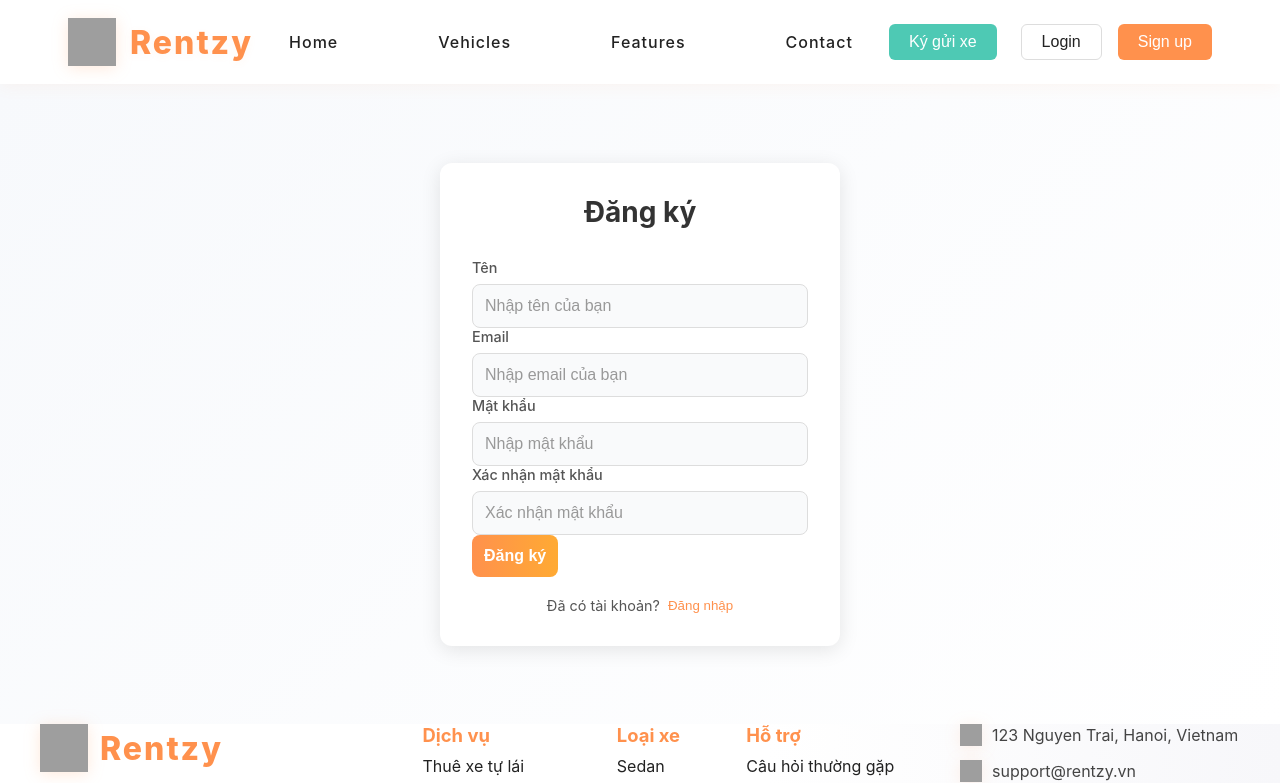
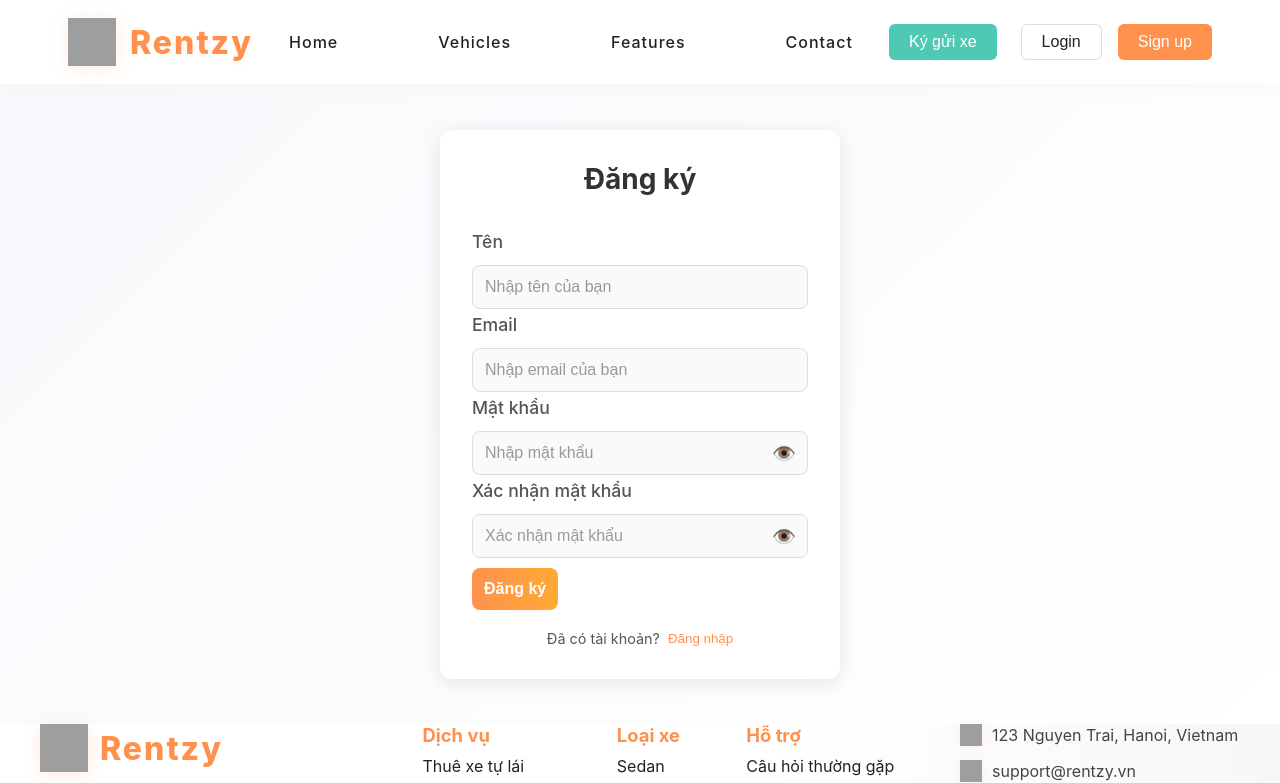
Before and after one commit to tienvum1/Rentzy-, a React (Create React App) app in the folder fe/: page /register in a window 1280 px wide. Shown: the top 783 px of the page. Built offline with nearby package versions, Linux system fonts and the light colour scheme; no server answers; grey boxes are pictures that could not be loaded.

Commit message:
fix login
fix login

```diff
--- a/fe/package.json
+++ b/fe/package.json
@@ -9,11 +9,12 @@
     "@testing-library/user-event": "^13.5.0",
     "axios": "^1.9.0",
     "date-fns": "^4.1.0",
+    "dotenv": "^16.5.0",
     "react": "^19.1.0",
     "react-dom": "^19.1.0",
     "react-router-dom": "^7.6.1",
     "react-scripts": "5.0.1",
-    "dotenv": "^16.5.0",
+    "validator": "^13.15.15",
     "web-vitals": "^2.1.4"
   },
   "scripts": {
--- a/fe/src/pages/login/Login.css
+++ b/fe/src/pages/login/Login.css
@@ -60,6 +60,32 @@
 
 .form-group input::placeholder {
   color: #999;
+}
+
+/* Password input group styles (similar to Register page) */
+.password-input-group {
+  position: relative;
+  display: flex;
+  align-items: center;
+}
+
+.password-input-group input {
+   width: 100%; /* Make input fill the container */
+  padding-right: 40px; /* Add padding for the icon */
+  box-sizing: border-box; /* Include padding in the element's total width */
+}
+
+.password-toggle {
+  position: absolute;
+  right: 12px;
+  cursor: pointer;
+  color: #888;
+  font-size: 1.2rem; /* Adjust icon size */
+  user-select: none; /* Prevent text selection */
+}
+
+.password-toggle:hover {
+  color: #555;
 }
 
 /* Submit button */
--- a/fe/src/pages/login/Login.jsx
+++ b/fe/src/pages/login/Login.jsx
@@ -5,17 +5,34 @@ import Header from '../../components/Header/Header';
 import Footer from '../../components/footer/Footer';
 import { useNavigate } from 'react-router-dom';
 import { useAuth } from '../../context/AuthContext';
+import validator from 'validator';
 
 const Login = () => {
   const [email, setEmail] = useState('');
   const [password, setPassword] = useState('');
   const [message, setMessage] = useState('');
   const [isError, setIsError] = useState(false);
+  const [showPassword, setShowPassword] = useState(false);
   const { login } = useAuth();
   const navigate = useNavigate();
 
   const handleSubmit = async (e) => {
     e.preventDefault();
+    setMessage('');
+    setIsError(false);
+
+    if (!validator.isEmail(email)) {
+      setMessage('Email không đúng định dạng.');
+      setIsError(true);
+      return;
+    }
+
+    if (password.length < 8) {
+      setMessage('Mật khẩu phải có ít nhất 8 ký tự.');
+      setIsError(true);
+      return;
+    }
+
     try {
       const backendUrl = process.env.REACT_APP_BACKEND_URL;
       const apiUrl = `${backendUrl}/api/auth/login`;
@@ -26,29 +43,16 @@ const Login = () => {
       setIsError(false);
 
       setTimeout(() => {
+        if (!isError) {
           navigate('/homepage');
+        }
       }, 1000);
     } catch (error) {
       console.error('Đăng nhập thất bại:', error.response?.data || error.message);
       setIsError(true);
-      let errorMessage = 'Đã xảy ra lỗi trong quá trình đăng nhập.';
-
-      if (error.response) {
-        if (error.response.data && error.response.data.message) {
-          const backendMessage = error.response.data.data.message;
-          if (backendMessage === 'Email not found') {
-            errorMessage = 'Email không tồn tại.';
-          } else if (backendMessage === 'Incorrect password') {
-            errorMessage = 'Mật khẩu không đúng.';
-          } else if (backendMessage === 'Please verify your email') {
-            errorMessage = 'Tài khoản chưa xác thực. Vui lòng kiểm tra email để xác thực.';
-          } else {
-            errorMessage = `Đăng nhập thất bại: ${backendMessage}`;
-          }
-        } else {
-          errorMessage = `Đăng nhập thất bại: ${error.response.statusText || 'Lỗi không xác định từ server.'}`;
-        }
-      }
+      const errorMessage = error.response?.data?.message
+        ? `Đăng nhập thất bại: ${error.response.data.message}`
+        : 'Đã xảy ra lỗi trong quá trình đăng nhập.';
       setMessage(errorMessage);
     }
   };
@@ -61,6 +65,10 @@ const Login = () => {
       return;
     }
     window.location.href = `${backendUrl}/api/auth/google`;
+  };
+
+  const togglePasswordVisibility = () => {
+    setShowPassword(!showPassword);
   };
 
   return (
@@ -87,15 +95,24 @@ const Login = () => {
             </div>
             <div className="form-group">
               <label htmlFor="password">Mật khẩu</label>
+              <div className="password-input-group">
                 <input
-                type="password"
+                  type={showPassword ? 'text' : 'password'}
                   id="password"
                   name="password"
                   required
                   value={password}
                   onChange={(e) => setPassword(e.target.value)}
                   placeholder="Nhập mật khẩu"
+                  minLength={8}
                 />
+                <span
+                  className="password-toggle"
+                  onClick={togglePasswordVisibility}
+                >
+                  {showPassword ? '🙈' : '👁️'}
+                </span>
+              </div>
             </div>
             <button type="submit" className="submit-button">Đăng nhập</button>
           </form>
--- a/fe/src/pages/register/Register.css
+++ b/fe/src/pages/register/Register.css
@@ -38,9 +38,11 @@
 }
 
 .form-group label {
-  font-size: 0.9rem;
+  font-size: 1.1rem;
   font-weight: 500;
   color: #555;
+  margin-bottom: 5px;
+  margin-top: 5px;
 }
 
 .form-group input {
@@ -63,8 +65,34 @@
   color: #999;
 }
 
+/* Password input group styles */
+.password-input-group {
+  position: relative;
+  display: flex;
+  align-items: center;
+}
+
+.password-input-group input {
+  width: 100%; /* Make input fill the container */
+  padding-right: 40px; /* Add padding for the icon */
+}
+
+.password-toggle {
+  position: absolute;
+  right: 12px;
+  cursor: pointer;
+  color: #888;
+  font-size: 1.2rem; /* Adjust icon size */
+  user-select: none; /* Prevent text selection */
+}
+
+.password-toggle:hover {
+  color: #555;
+}
+
 /* Submit button */
 .submit-button {
+  margin-top: 10px;
   background: linear-gradient(90deg, #ff914d 0%, #ffaa33 100%);
   color: #fff;
   border: none;
--- a/fe/src/pages/register/Register.jsx
+++ b/fe/src/pages/register/Register.jsx
@@ -4,6 +4,7 @@ import axios from 'axios';
 import Header from '../../components/Header/Header';
 import Footer from '../../components/footer/Footer';
 import { useNavigate } from 'react-router-dom';
+import validator from 'validator';
 
 const Register = () => {
   const [name, setName] = useState('');
@@ -12,11 +13,27 @@ const Register = () => {
   const [confirmPassword, setConfirmPassword] = useState('');
   const [message, setMessage] = useState('');
   const [isError, setIsError] = useState(false);
+  const [showPassword, setShowPassword] = useState(false);
+  const [showConfirmPassword, setShowConfirmPassword] = useState(false);
 
   const navigate = useNavigate();
 
   const handleSubmit = async (e) => {
     e.preventDefault();
+    setMessage('');
+    setIsError(false);
+
+    if (!validator.isEmail(email)) {
+      setMessage('Email không đúng định dạng.');
+      setIsError(true);
+      return;
+    }
+
+    if (password.length < 8) {
+      setMessage('Mật khẩu phải có ít nhất 8 ký tự.');
+      setIsError(true);
+      return;
+    }
 
     if (password !== confirmPassword) {
       setMessage('Mật khẩu và xác nhận mật khẩu không khớp.');
@@ -33,7 +50,7 @@ const Register = () => {
 
       setTimeout(() => {
         navigate('/login');
-      }, 1000);
+      }, 2500);
     } catch (error) {
       console.error('Đăng ký thất bại:', error);
       setIsError(true);
@@ -42,6 +59,14 @@ const Register = () => {
         : 'Đã xảy ra lỗi trong quá trình đăng ký.';
       setMessage(errorMessage);
     }
+  };
+
+  const togglePasswordVisibility = () => {
+    setShowPassword(!showPassword);
+  };
+
+  const toggleConfirmPasswordVisibility = () => {
+    setShowConfirmPassword(!showConfirmPassword);
   };
 
   return (
@@ -80,27 +105,45 @@ const Register = () => {
             </div>
             <div className="form-group">
               <label htmlFor="password">Mật khẩu</label>
+              <div className="password-input-group">
                 <input
-                type="password"
+                  type={showPassword ? 'text' : 'password'}
                   id="password"
                   name="password"
                   required
                   value={password}
                   onChange={(e) => setPassword(e.target.value)}
                   placeholder="Nhập mật khẩu"
+                  minLength={8}
                 />
+                <span
+                  className="password-toggle"
+                  onClick={togglePasswordVisibility}
+                >
+                  {showPassword ? '🙈' : '👁️'}
+                </span>
+              </div>
             </div>
             <div className="form-group">
               <label htmlFor="confirm-password">Xác nhận mật khẩu</label>
+              <div className="password-input-group">
                 <input
-                type="password"
+                  type={showConfirmPassword ? 'text' : 'password'}
                   id="confirm-password"
                   name="confirm-password"
                   required
                   value={confirmPassword}
                   onChange={(e) => setConfirmPassword(e.target.value)}
                   placeholder="Xác nhận mật khẩu"
+                  minLength={8}
                 />
+                <span
+                  className="password-toggle"
+                  onClick={toggleConfirmPasswordVisibility}
+                >
+                   {showConfirmPassword ? '🙈' : '👁️'}
+                </span>
+              </div>
             </div>
             <button type="submit" className="submit-button">Đăng ký</button>
           </form>
```
Also changed, not shown: 1 other file (tests, documents, lock files or other folders). Lines whose indentation alone changed are shown as unchanged.
